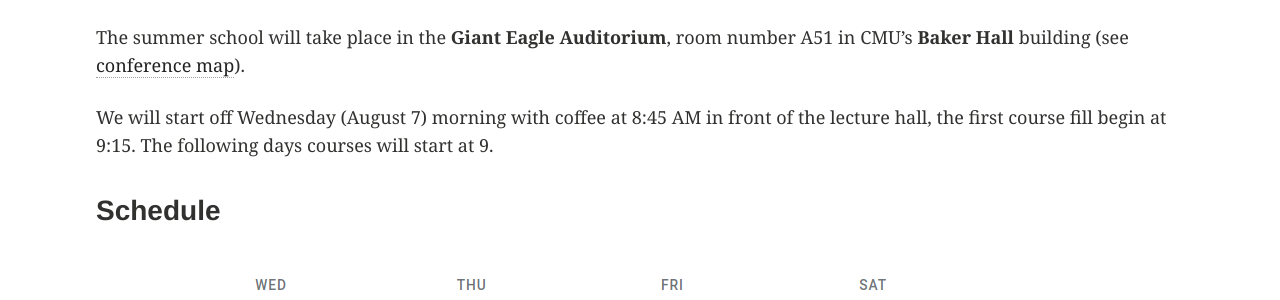
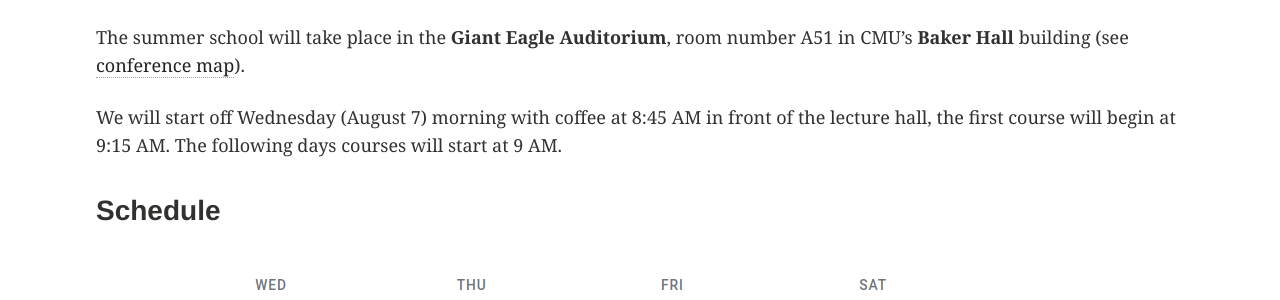
Before and after one commit to HoTT/HoTT-2019, a Jekyll site: the page built from summer-school.md, in a window 1280 px wide and 900 px high, scrolled down 998 px. Shown: the part 155-455 px from the top of the window. Built offline with Jekyll 4.4.1, drawn with Linux system fonts in a browser that asks for light colours.

Commit message:
typo summer school

```diff
--- a/summer-school.md
+++ b/summer-school.md
@@ -28,8 +28,8 @@ A51 in CMU's **Baker Hall** building (see [conference
 map](https://drive.google.com/open?id=1Eq3-6x6P75jL6tUcY7eDLOuoL2-7NbHc&usp=sharing)).
 
 We will start off Wednesday (August 7) morning with coffee at 8:45 AM in front
-of the lecture hall, the first course fill begin at 9:15. The following days
-courses will start at 9.
+of the lecture hall, the first course will begin at 9:15 AM. The following days
+courses will start at 9 AM.
 
 ### Schedule
 
```
